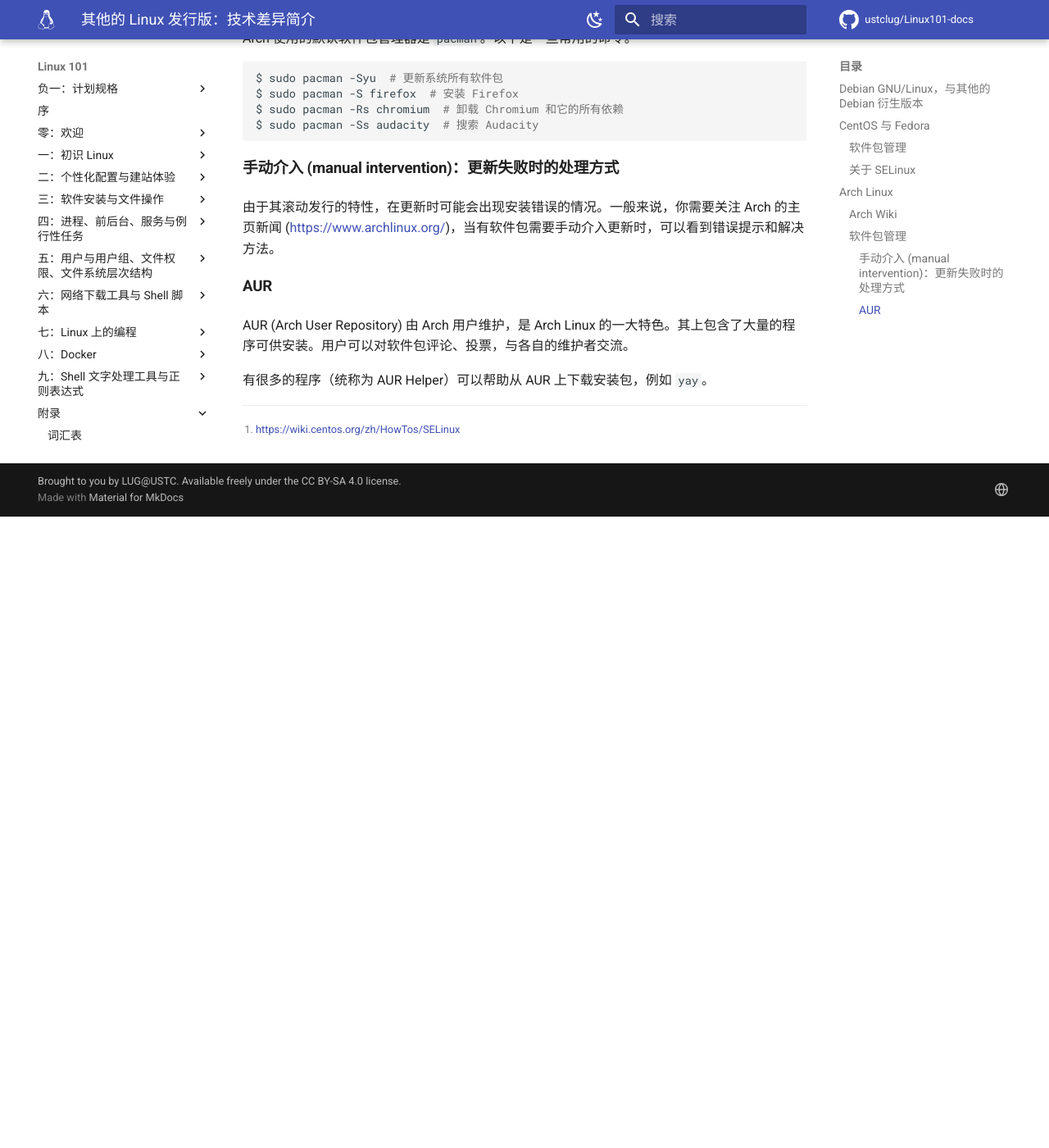
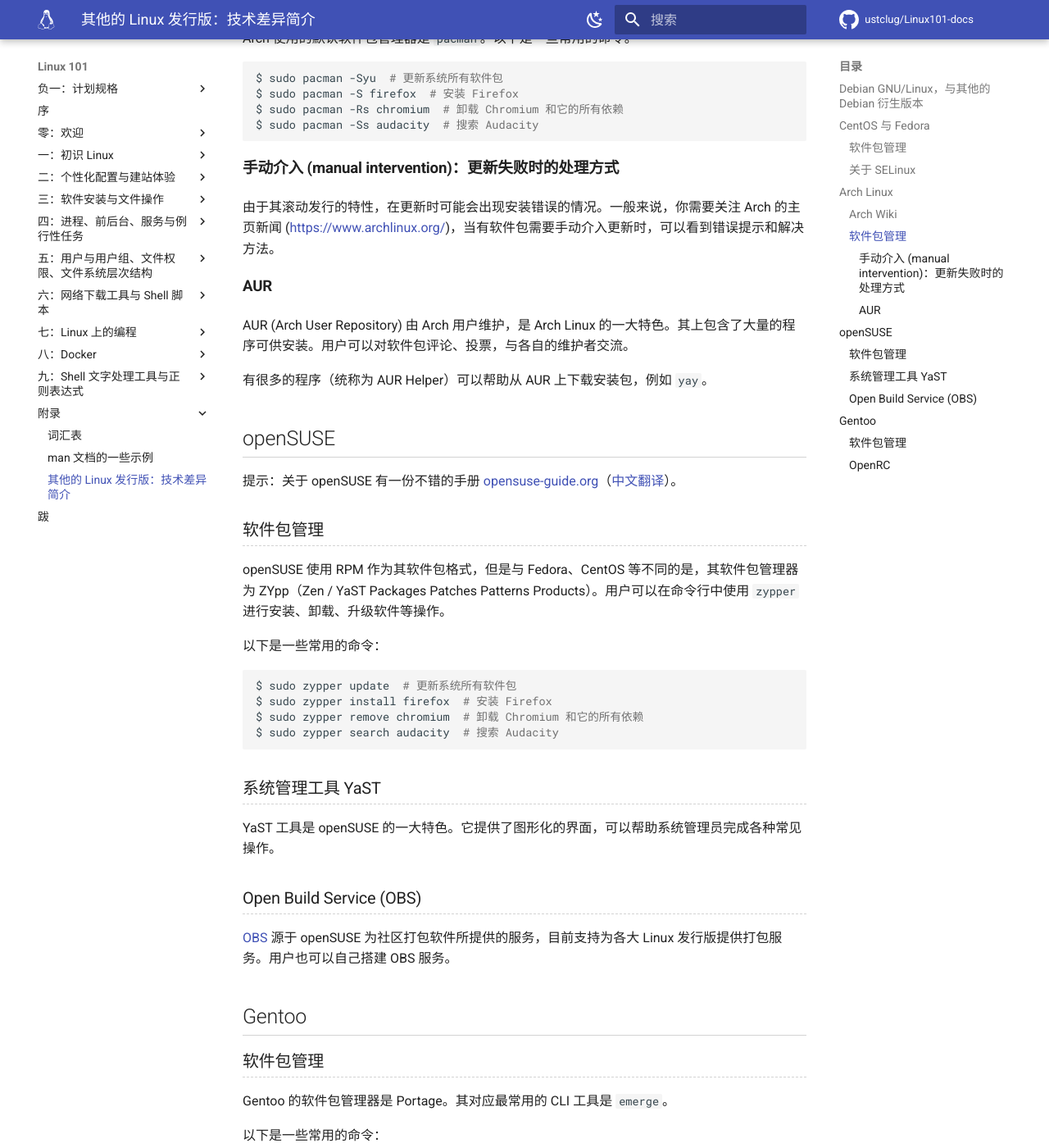
Before and after one commit to ustclug/Linux101-docs, an MkDocs documentation site: the page built from docs/Appendix/distribution.md, in a window 1280 px wide and 1400 px high, scrolled down 1714 px. Shown: the whole window at 82% size. Built offline with MkDocs 1.6.1 and Material for MkDocs 9.7.7, drawn with Linux system fonts in a browser that asks for light colours; comment, search, counter and statistics services are not loaded; before the commit the page ends 2344 px from its top, so only the background shows below that; some of the changed text lies outside the part shown.

Commit message:
distribution: add openSUSE and Gentoo

````diff
--- a/docs/Appendix/distribution.md
+++ b/docs/Appendix/distribution.md
@@ -10,9 +10,9 @@
 - Debian 不会预置一些 Ubuntu 特有的特性。从 `snap`, Livepatch（在不停机的情况下修复内核漏洞的服务）到 `zsys`（由 Ubuntu 开发的 ZFS 管理工具）都不会预置在 Debian 中。
 - 在日常使用中，Debian 也有一些小的区别，例如默认情况下，`/sbin` 不在普通用户的 PATH 中。
 
-## CentOS 与 Fedora
+## CentOS 与 Fedora {#centos-and-fedora}
 
-### 软件包管理
+### 软件包管理 {#rh-software-management}
 
 「红帽系」的 Linux 发行版与 Ubuntu 等 Debian 系列的发行版最直观的区别就在于它们使用的软件包管理方式不一样。一般使用 `dnf`（推荐）或者 `yum` 来进行软件包管理。`dnf` 和 `yum` 都是使用 Python 编写的程序，谨慎变动系统 Python 环境，以免出现问题。
 
@@ -56,14 +56,63 @@
 $ sudo pacman -Ss audacity  # 搜索 Audacity
 ```
 
-#### 手动介入 (manual intervention)：更新失败时的处理方式
+#### 手动介入 (manual intervention)：更新失败时的处理方式 {#arch-manual-intervention}
 
 由于其滚动发行的特性，在更新时可能会出现安装错误的情况。一般来说，你需要关注 Arch 的主页新闻 (<https://www.archlinux.org/>)，当有软件包需要手动介入更新时，可以看到错误提示和解决方法。
 
-#### AUR
+#### AUR {#aur}
 
 AUR (Arch User Repository) 由 Arch 用户维护，是 Arch Linux 的一大特色。其上包含了大量的程序可供安装。用户可以对软件包评论、投票，与各自的维护者交流。
 
 有很多的程序（统称为 AUR Helper）可以帮助从 AUR 上下载安装包，例如 `yay`。
 
+## openSUSE {#opensuse}
+
+提示：关于 openSUSE 有一份不错的手册 [opensuse-guide.org](https://opensuse-guide.org/)（[中文翻译](https://opensuse-guide.ustclug.org)）。
+
+### 软件包管理 {#suse-software-management}
+
+openSUSE 使用 RPM 作为其软件包格式，但是与 Fedora、CentOS 等不同的是，其软件包管理器为 ZYpp（Zen / YaST Packages Patches Patterns Products）。用户可以在命令行中使用 `zypper` 进行安装、卸载、升级软件等操作。
+
+以下是一些常用的命令：
+
+```shell
+$ sudo zypper update  # 更新系统所有软件包
+$ sudo zypper install firefox  # 安装 Firefox
+$ sudo zypper remove chromium  # 卸载 Chromium 和它的所有依赖
+$ sudo zypper search audacity  # 搜索 Audacity
+```
+
+### 系统管理工具 YaST {#yast}
+
+YaST 工具是 openSUSE 的一大特色。它提供了图形化的界面，可以帮助系统管理员完成各种常见操作。
+
+### Open Build Service (OBS) {#obs}
+
+[OBS](https://openbuildservice.org/) 源于 openSUSE 为社区打包软件所提供的服务，目前支持为各大 Linux 发行版提供打包服务。用户也可以自己搭建 OBS 服务。
+
+## Gentoo {#gentoo}
+
+### 软件包管理 {#gentoo-software-management}
+
+Gentoo 的软件包管理器是 Portage。其对应最常用的 CLI 工具是 `emerge`。
+
+以下是一些常用的命令：
+
+```shell
+$ sudo emerge --sync  # 更新软件包索引
+$ sudo emerge --update --ask @world  # 更新已安装的程序（不包含依赖）
+$ sudo emerge -a firefox  # 安装 Firefox
+$ sudo emerge --unmerge chromium  # 卸载 Chromium 和它的所有依赖
+$ sudo emerge --search audacity  # 搜索名字中含 audacity 的包
+```
+
+由于 Gentoo 以编译安装为主，和其他 Linux 发行版不同，用户可以指定在安装时需要软件的哪些特性。例如，服务器需要的软件特性肯定与桌面不同，一些桌面上必须的功能在服务器上并不需要，反之亦然。用户可以通过修改 USE 标志来为软件包添加或删除特性。
+
+关于 USE 标志的使用可以参考 [Gentoo 官方手册中的简要介绍](https://wiki.gentoo.org/wiki/Handbook:AMD64/Working/USE/zh-cn)。
+
+### OpenRC {#openrc}
+
+尽管 Systemd 已经成为了 Linux 发行版主流选择的 init，OpenRC 仍然是 Gentoo 默认的 init（关于 init 的简介，可参考[第四章](../Ch04/index.md)）。
+
 [^1]: <https://wiki.centos.org/zh/HowTos/SELinux>
````
Also changed, not shown: other parts of docs/Appendix/distribution.md (+5 -5 lines).
